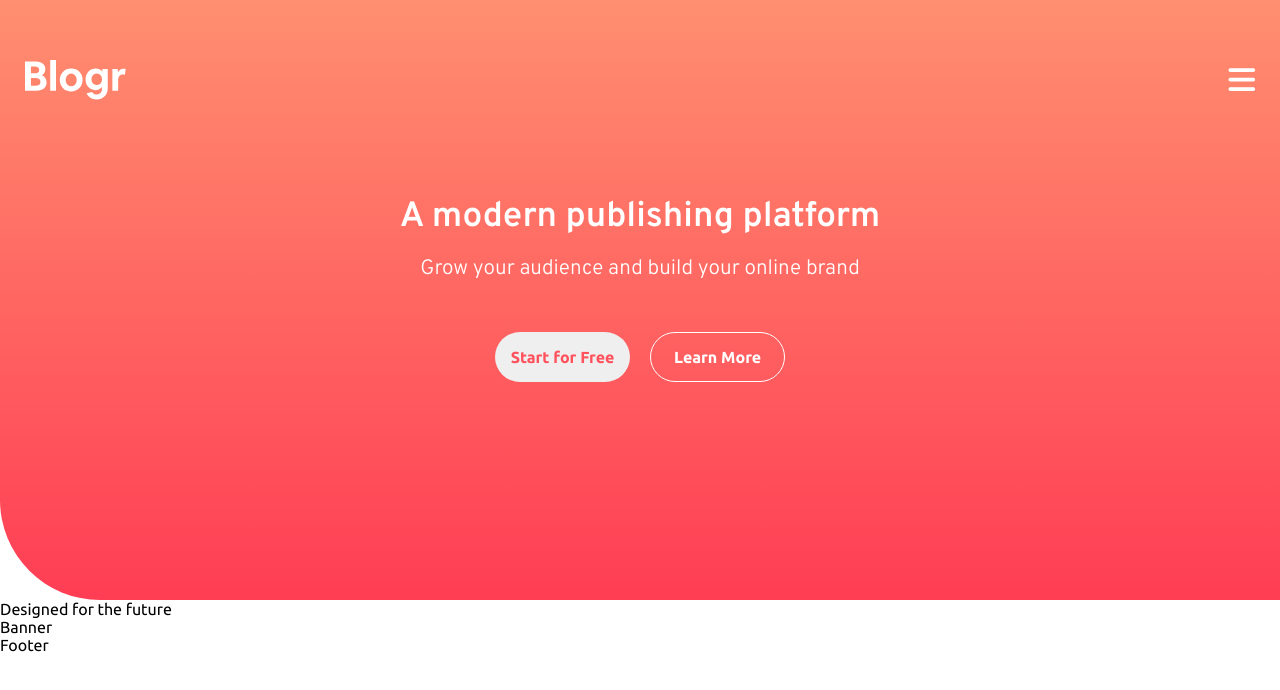
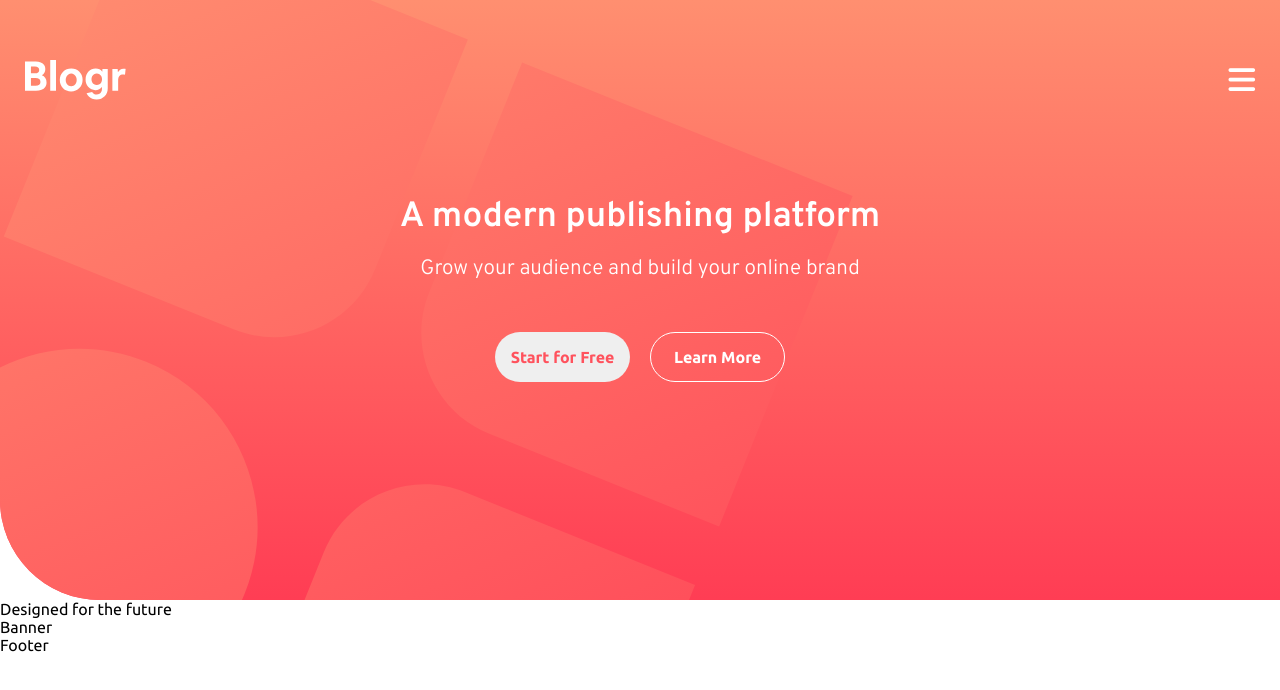
Before and after one commit to eivindsimonsen/blogr-landing-page, a React (Vite) app: page / in a window 1280 px wide. Shown: the top 690 px of the page. Built offline with nearby package versions, Linux system fonts and the light colour scheme.

Commit message:
Added background image to nav

```diff
--- a/src/components/Nav.jsx
+++ b/src/components/Nav.jsx
@@ -8,17 +8,23 @@ function Nav() {
   const [dropdownActiveCom, setDropdownActiveCom] = useState(false);
   const [dropdownActiveCon, setDropdownActiveCon] = useState(false);
 
+  // On hamburger click, show hidden nav
   const showNav = () => {
     setIsActive(!isActive);
   };
 
+  // Show hidden dropdown
   const showDropdownProduct = () => {
     setDropdownActivePro(!dropdownActivePro);
   };
 
+  // Show hidden dropdown
+
   const showDropdownCompany = () => {
     setDropdownActiveCom(!dropdownActiveCom);
   };
+
+  // Show hidden dropdown
 
   const showDropdownConnect = () => {
     setDropdownActiveCon(!dropdownActiveCon);
@@ -80,6 +86,8 @@ function Nav() {
           <button className="cta cta--alt">Learn More</button>
         </section>
       </div>
+
+      <img className="nav-background" src={background} alt="#" />
     </nav>
   );
 }
--- a/src/scss/partials/_globals.scss
+++ b/src/scss/partials/_globals.scss
@@ -68,6 +68,17 @@ nav {
   background: linear-gradient(180deg, rgba(255, 143, 112, 1) 0%, rgba(255, 61, 84, 1) 100%);
   border-radius: 0px 0px 0px 100px;
   height: 75vh;
+  position: relative;
+  overflow: hidden;
+  z-index: 1;
+}
+
+.nav-background {
+  width: 1439px;
+  position: absolute;
+  bottom: -530px;
+  left: -370px;
+  z-index: 2;
 }
 
 #navigation {
@@ -76,6 +87,7 @@ nav {
   align-items: center;
   padding: 60px 0px 60px 0px;
   position: relative;
+  z-index: 3;
 
   & .fa-bars {
     color: $TextColor;
@@ -84,6 +96,8 @@ nav {
 
   &-content {
     text-align: center;
+    position: relative;
+    z-index: 3;
 
     & h1 {
       font-size: 2.2rem;
```
